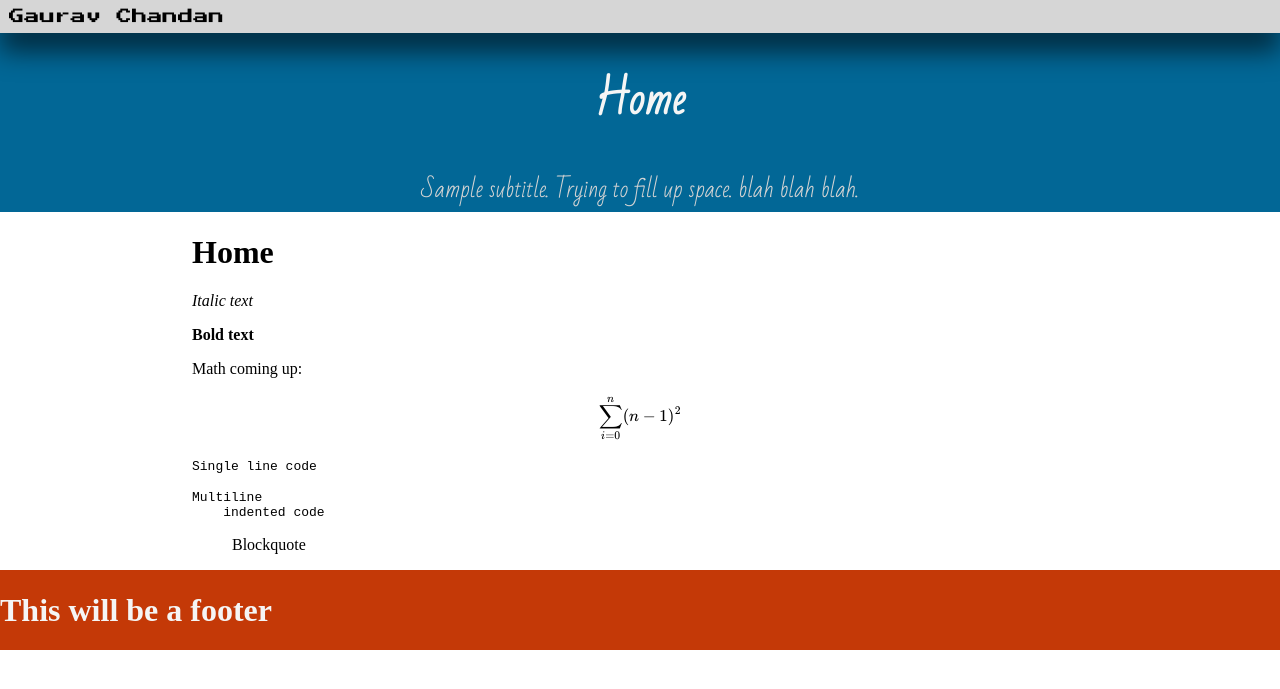
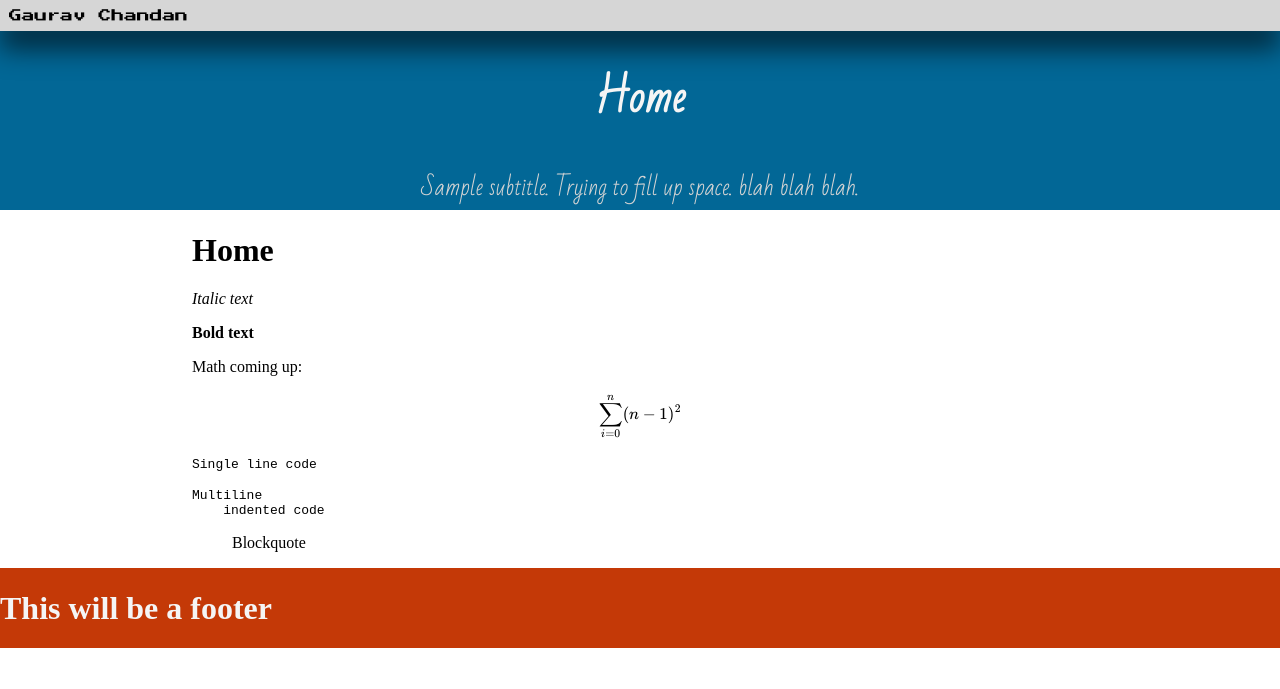
Before and after one commit to gauravchandan/gauravchandan.github.io, a Jekyll site: the page built from index.md, in a window 1280 px wide. Shown: the top 689 px of the page. Built offline with Jekyll 4.4.1, drawn with Linux system fonts in a browser that asks for light colours; formulas are drawn with MathJax 3.

Commit message:
Fixed site name display

```diff
--- a/_sass/typography.scss
+++ b/_sass/typography.scss
@@ -1,6 +1,6 @@
 /* To be used for the site title, i.e Gaurav Chandan */
 .grid-header .site-name{
-    font-size: 1.2vmax;                               /* 1.2vw */
+    font-size: 1vmax;                               /* 1.2vw */
     font-family: 'Press Start 2P', cursive;
     color: black;
     background-color: rgb(214, 214, 214);
```
Also changed, not shown: 2 other files.
